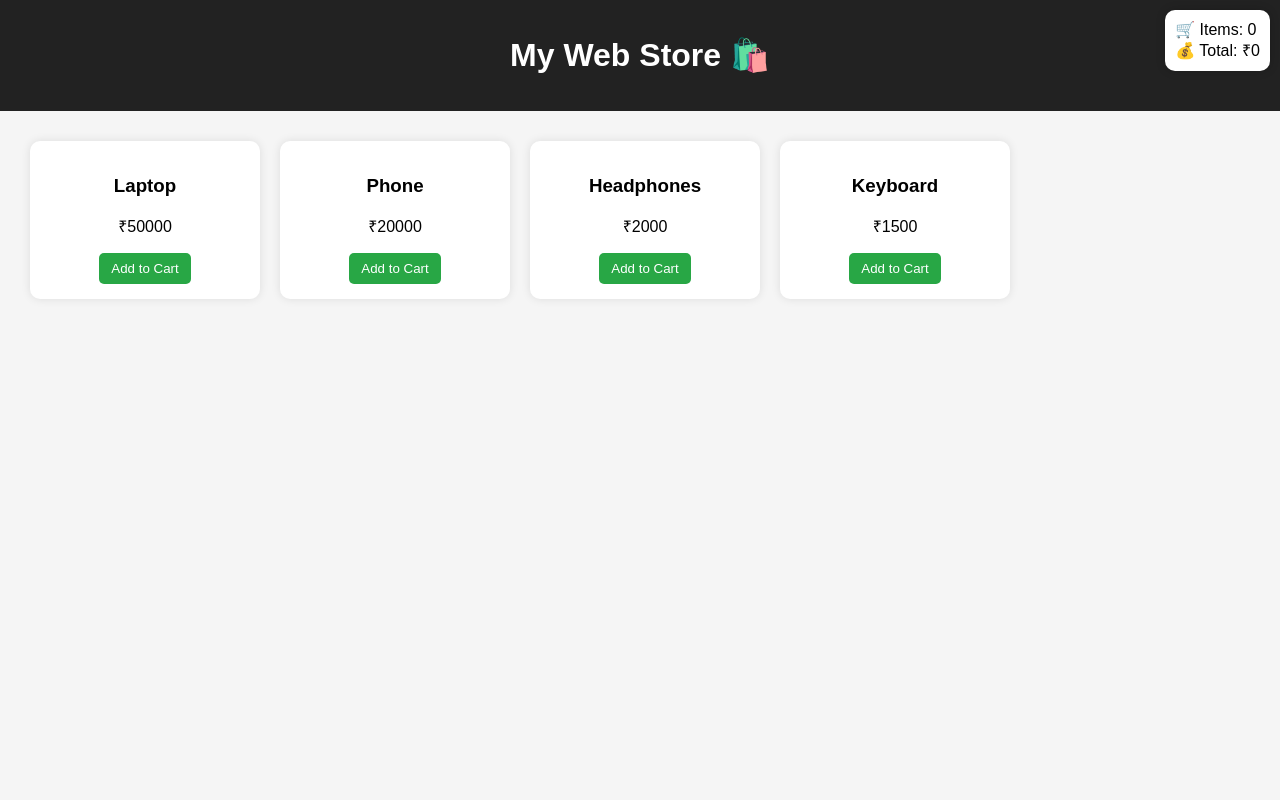
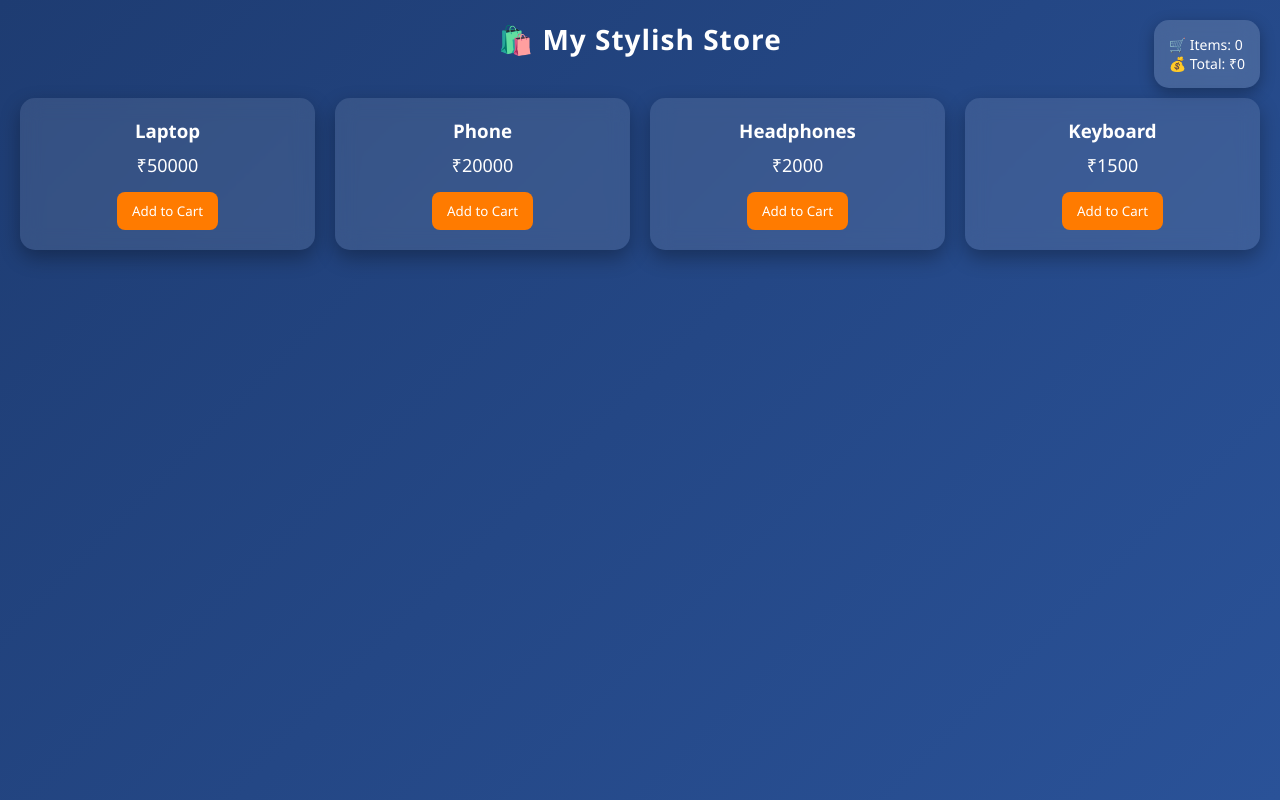
Before and after one commit to nileshkumarmaravi/s3-static-site-2, a plain HTML site: page index.html in a window 1280 px wide. Drawn offline with Linux system fonts and the light colour scheme.

Commit message:
new html

```diff
--- a/index.html
+++ b/index.html
@@ -2,55 +2,93 @@
 <html>
 <head>
   <title>My Web Store</title>
+
   <style>
+    * {
+      margin: 0;
+      padding: 0;
+      box-sizing: border-box;
+      font-family: 'Segoe UI', sans-serif;
+    }
+
     body {
-      font-family: Arial;
-      margin: 0;
-      background: #f5f5f5;
+      background: linear-gradient(135deg, #1e3c72, #2a5298);
+      color: #fff;
+      min-height: 100vh;
     }
+
     header {
-      background: #222;
-      color: white;
-      padding: 15px;
       text-align: center;
+      padding: 20px;
+      font-size: 28px;
+      font-weight: bold;
+      letter-spacing: 1px;
     }
+
     .container {
-      display: flex;
-      flex-wrap: wrap;
+      display: grid;
+      grid-template-columns: repeat(auto-fit, minmax(220px, 1fr));
+      gap: 20px;
       padding: 20px;
     }
+
     .product {
-      background: white;
-      margin: 10px;
-      padding: 15px;
-      width: 200px;
-      border-radius: 10px;
-      box-shadow: 0 0 10px rgba(0,0,0,0.1);
+      background: rgba(255, 255, 255, 0.1);
+      backdrop-filter: blur(10px);
+      border-radius: 15px;
+      padding: 20px;
       text-align: center;
+      transition: 0.3s;
+      box-shadow: 0 8px 20px rgba(0,0,0,0.3);
     }
+
+    .product:hover {
+      transform: translateY(-10px) scale(1.03);
+    }
+
+    .product h3 {
+      margin-bottom: 10px;
+    }
+
+    .product p {
+      margin-bottom: 15px;
+      font-size: 18px;
+    }
+
     button {
-      background: #28a745;
+      background: #ff7b00;
+      border: none;
+      padding: 10px 15px;
+      border-radius: 8px;
       color: white;
-      border: none;
-      padding: 8px 12px;
       cursor: pointer;
-      border-radius: 5px;
+      transition: 0.3s;
     }
+
+    button:hover {
+      background: #ff5500;
+      transform: scale(1.1);
+    }
+
     #cart {
       position: fixed;
-      right: 10px;
-      top: 10px;
-      background: white;
-      padding: 10px;
-      border-radius: 10px;
-      box-shadow: 0 0 10px rgba(0,0,0,0.2);
+      right: 20px;
+      top: 20px;
+      background: rgba(255,255,255,0.15);
+      backdrop-filter: blur(10px);
+      padding: 15px;
+      border-radius: 15px;
+      box-shadow: 0 5px 15px rgba(0,0,0,0.3);
+      font-size: 14px;
     }
   </style>
+
 </head>
+
 <body>
 
 <header>
-  <h1>My Web Store 🛍️</h1>
+  🛍️ My Stylish Store
 </header>
 
 <div id="cart">
```
